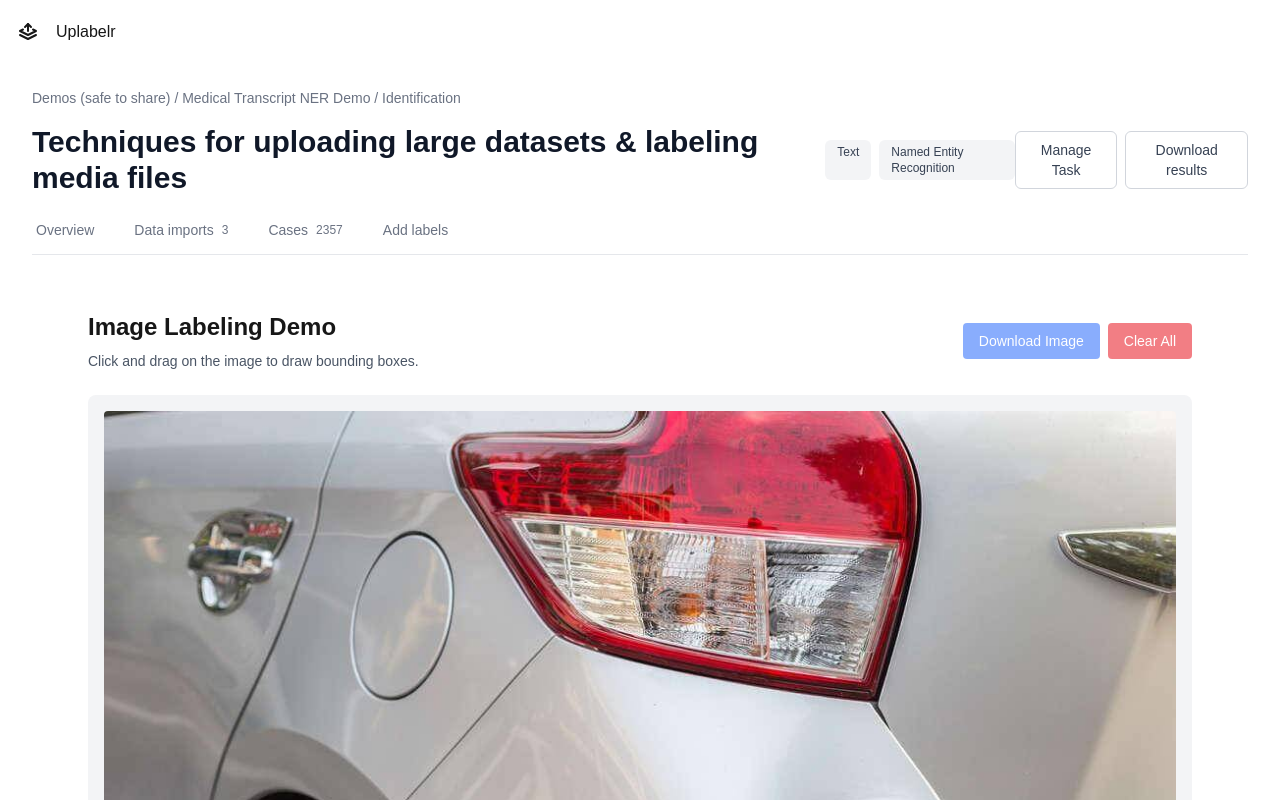
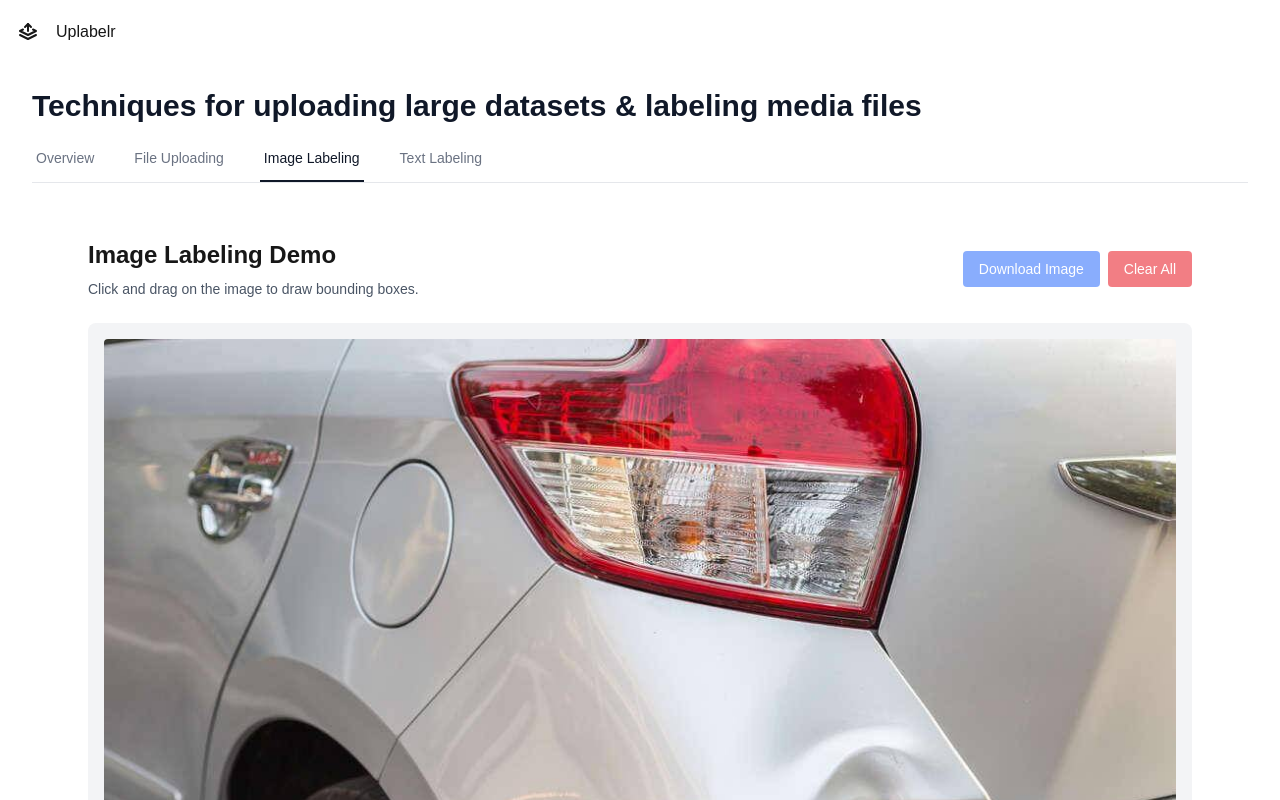
Before and after one commit to lokeam/uniform-lima, a Next.js app: page /demos/image-labels in a window 1280 px wide. Shown: the top 800 px of the page. Built offline with nearby package versions, Linux system fonts and the light colour scheme.

Commit message:
fix(ui): resolve typescript errors, optimize image labeler to use microtask queue to avoid cascading renders

```diff
--- a/app/demos/add-labels/page.tsx
+++ b/app/demos/add-labels/page.tsx
@@ -1,6 +1,6 @@
 'use client';
 
-import { useState, useRef, useEffect } from 'react';
+import React, { useState, useRef, useEffect } from 'react';
 
 interface Label {
   id: string;
@@ -38,6 +38,7 @@ export default function AddLabelsPage() {
   const [suggestedLabels] = useState(['PERSON', 'ORGANIZATION', 'LOCATION', 'DATE']);
   const textRef = useRef<HTMLDivElement>(null);
   const savedRangeRef = useRef<Range | null>(null);
+  const idCounterRef = useRef(0);
 
   // Handle text selection
   const handleMouseUp = () => {
@@ -65,10 +66,6 @@ export default function AddLabelsPage() {
     // Position it higher to avoid obscuring the selection
     const x = rect.left + rect.width / 2 - containerRect.left;
     const y = rect.top - containerRect.top - 60; // 60px above selection for popup + caret
-
-    // Get text indices from the actual DOM range position
-    // We need to calculate the offset from the start of the text container
-    const textContent = textRef.current.textContent || '';
 
     // Create a range from the start of the container to the start of the selection
     const preRange = document.createRange();
@@ -101,7 +98,7 @@ export default function AddLabelsPage() {
     if (!selectedText || !selectedRange) return;
 
     const newLabel: Label = {
-      id: Date.now().toString(),
+      id: `label-${++idCounterRef.current}`,
       text: selectedText,
       label: labelType,
       startIndex: selectedRange.start,
@@ -209,7 +206,7 @@ export default function AddLabelsPage() {
     // Sort labels by start index
     const sortedLabels = [...labels].sort((a, b) => a.startIndex - b.startIndex);
 
-    const parts: JSX.Element[] = [];
+    const parts: React.JSX.Element[] = [];
     let lastIndex = 0;
 
     sortedLabels.forEach((label, idx) => {
--- a/app/demos/image-labels/page.tsx
+++ b/app/demos/image-labels/page.tsx
@@ -1,6 +1,6 @@
+/* eslint-disable @next/next/no-img-element */
 'use client';
 
-import Image from 'next/image';
 import { useState, useRef, useEffect, useCallback } from 'react';
 
 interface BoundingBox {
@@ -42,6 +42,7 @@ export default function ImageLabelingPage() {
 
   const canvasRef = useRef<HTMLCanvasElement>(null);
   const imageRef = useRef<HTMLImageElement>(null);
+  const idCounterRef = useRef(0);
 
   // Draw all boxes on canvas
   const drawBoxes = useCallback(() => {
@@ -78,24 +79,24 @@ export default function ImageLabelingPage() {
 
   // Initialize canvas when image loads
   useEffect(() => {
-    const image = imageRef.current;
-    const canvas = canvasRef.current;
-
-    if (image && canvas) {
-      // If image is already loaded (cached), initialize immediately
-      if (image.complete && image.naturalWidth > 0) {
-        canvas.width = image.naturalWidth;
-        canvas.height = image.naturalHeight;
-        setImageLoaded(true);
-      }
-    }
-  }, []); // Run once on mount
-
-  useEffect(() => {
     if (imageLoaded) {
       drawBoxes();
     }
   }, [drawBoxes, imageLoaded]);
+
+  // Initialize canvas when component mounts if image is already cached
+  useEffect(() => {
+    const image = imageRef.current;
+    const canvas = canvasRef.current;
+
+    if (image && canvas && image.complete && image.naturalWidth > 0) {
+      // Image is already loaded (from cache), initialize canvas
+      canvas.width = image.naturalWidth;
+      canvas.height = image.naturalHeight;
+      // Use a microtask to avoid synchronous setState in effect
+      Promise.resolve().then(() => setImageLoaded(true));
+    }
+  }, []);
 
   const handleMouseDown = (e: React.MouseEvent<HTMLCanvasElement>) => {
     const canvas = canvasRef.current;
@@ -154,7 +155,7 @@ export default function ImageLabelingPage() {
   const addLabel = (labelType: string) => {
     if (!pendingBox) return;
     const newBox: BoundingBox = {
-      id: Date.now().toString(),
+      id:`label-box-${++idCounterRef.current}`,
       ...pendingBox,
       label: labelType,
       color: LABEL_COLORS[labelType] || LABEL_COLORS.CUSTOM,
@@ -191,6 +192,7 @@ export default function ImageLabelingPage() {
   const exportImage = () => {
     const canvas = canvasRef.current;
     const image = imageRef.current;
+
     if (!canvas || !image) return;
 
     // Create a temporary canvas to combine image + labels
@@ -282,6 +284,7 @@ export default function ImageLabelingPage() {
 
       <div className="bg-gray-100 dark:bg-gray-800 rounded-lg p-4">
         <div className="relative inline-block">
+          {}
           <img
             ref={imageRef}
             src={SAMPLE_IMAGE}
--- a/app/demos/layout.tsx
+++ b/app/demos/layout.tsx
@@ -10,9 +10,9 @@ export default function PageLayout({ children }: PageLayoutProps) {
 
   const tabs = [
       { label: 'Overview', href: '/demos/overview' },
-      { label: 'Data imports', href: '/demos/data-imports', badge: '3' },
-      { label: 'Cases', href: '/demos/cases', badge: '2357' },
-      { label: 'Add labels', href: '/demos/add-labels' },
+      { label: 'File Uploading', href: '/demos/data-imports' },
+      { label: 'Image Labeling', href: '/demos/image-labels' },
+      { label: 'Text Labeling', href: '/demos/add-labels' },
     ];
 
   return (
@@ -26,33 +26,12 @@ export default function PageLayout({ children }: PageLayoutProps) {
       {/* Main */}
       <main className="pt-16">
         <div className="max-w-7xl mx-auto px-4 sm:px-6 lg:px-8 py-6">
-          {/* Breadcrumbs */}
-          <div className="text-sm text-gray-500 dark:text-gray-400 mb-4">
-            Demos (safe to share) / Medical Transcript NER Demo /  Identification
-          </div>
-
           {/* Page Title */}
           <div className="flex items-center justify-between mb-6">
             <div className="flex items-center gap-4">
               <h3 className="text-3xl font-bold text-gray-900 dark:text-white">
                 Techniques for uploading large datasets & labeling media files
               </h3>
-              <div className="flex gap-2">
-                <span className="px-3 py-1 text-xs font-medium bg-gray-100 text-gray-700 rounded-md dark:bg-gray-800 dark:text-gray-300">
-                  Text
-                </span>
-                <span className="px-3 py-1 text-xs font-medium bg-gray-100 text-gray-700 rounded-md dark:bg-gray-800 dark:text-gray-300">
-                  Named Entity Recognition
-                </span>
-              </div>
-            </div>
-            <div className="flex gap-2">
-              <button className="px-4 py-2 text-sm font-medium text-gray-700 bg-white border border-gray-300 rounded-md hover:bg-gray-50 dark:bg-gray-800 dark:text-gray-300 dark:border-gray-600">
-                Manage Task
-              </button>
-              <button className="px-4 py-2 text-sm font-medium text-gray-700 bg-white border border-gray-300 rounded-md hover:bg-gray-50 dark:bg-gray-800 dark:text-gray-300 dark:border-gray-600">
-                Download results
-              </button>
             </div>
           </div>
 
--- a/components/layout/page-main.tsx
+++ b/components/layout/page-main.tsx
@@ -15,7 +15,7 @@ export function PageMain({
       className={cn(
         'peer-[.header-fixed]/header:mt-16',
         'px-4 py-6',
-        fixed && 'fixed-main flex flex-col flex-grow overflow-hidden'
+        fixed && 'fixed-main flex flex-col grow overflow-hidden'
       )}
       {...props}
     />
```
